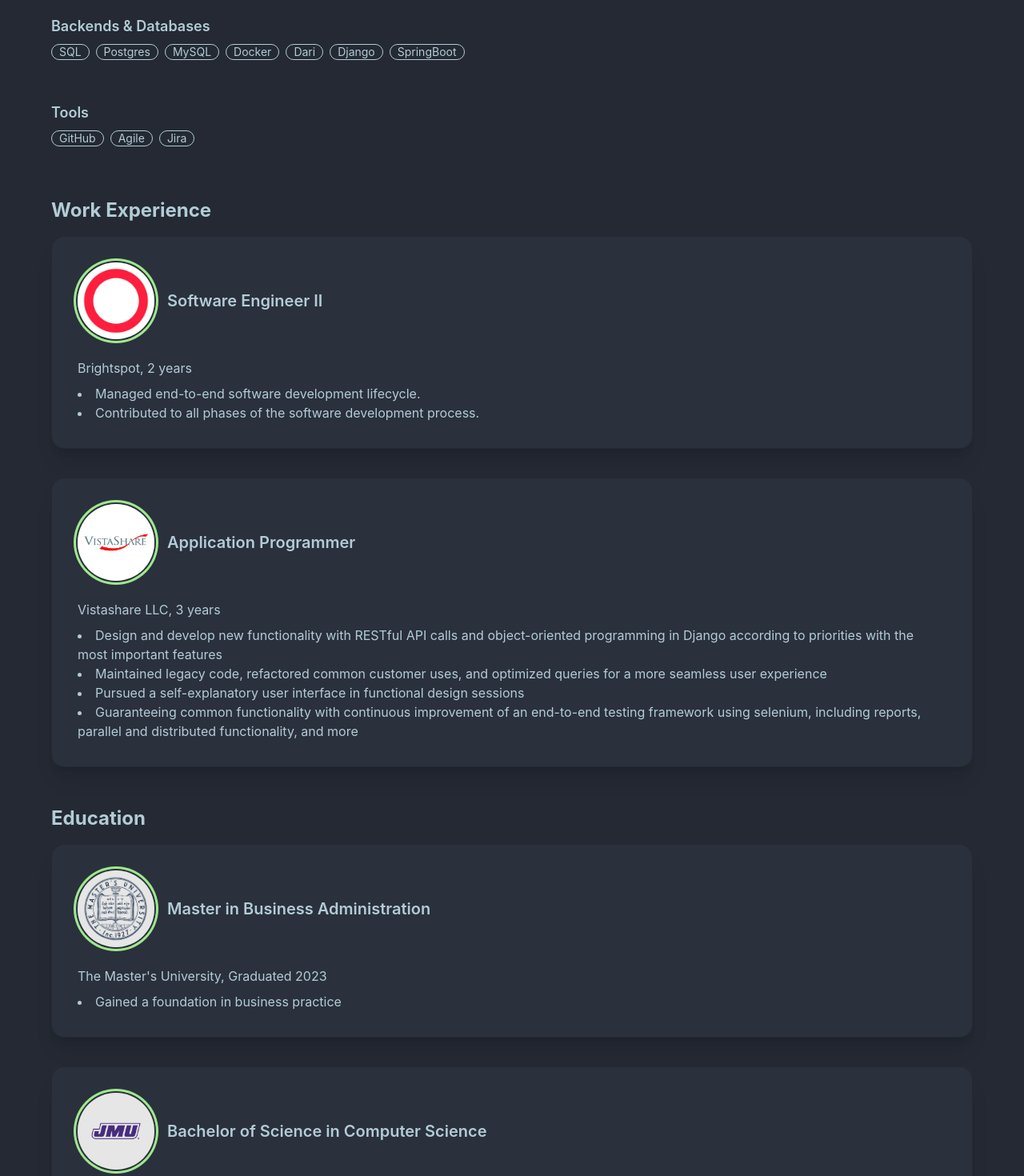
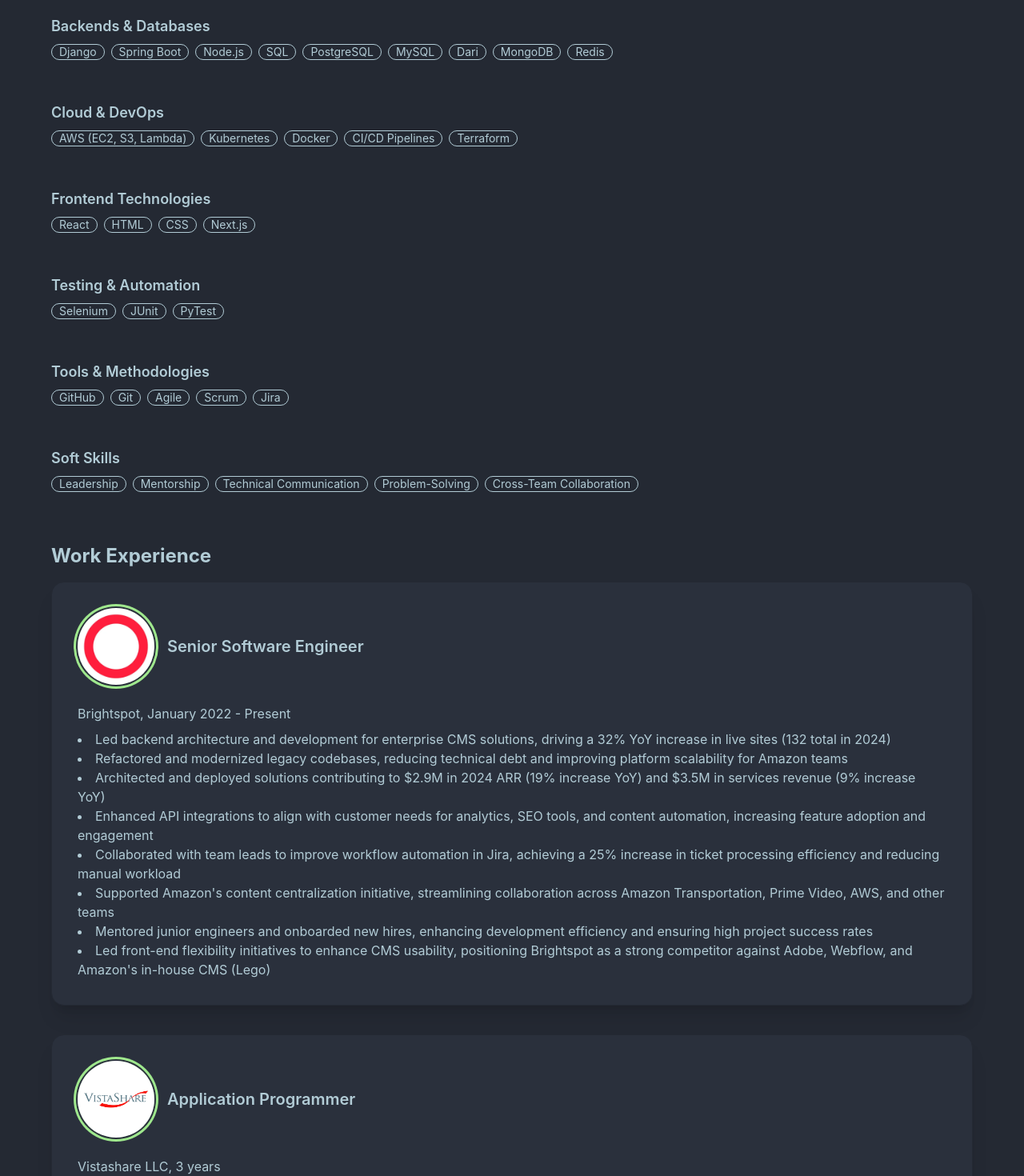
Before and after one commit to john-unger/john-unger.github.io, a React (Create React App) app in the folder my-portfolio/: page / in a window 1280 px wide. Shown: the part 460-1930 px from the top of the page at 80% size. Built offline with nearby package versions, Linux system fonts and the light colour scheme.

Commit message:
update the descriptions of my latest experience

```diff
--- a/my-portfolio/src/App.js
+++ b/my-portfolio/src/App.js
@@ -7,21 +7,31 @@
 function App() {
   // Define the data for Skills and Experiences
   const skills = {
-    "Programming Languages": ["Java", "Python", "C", "JavaScript", "JQuery"],
-    "Backends & Databases": ["SQL", "Postgres", "MySQL", "Docker", "Dari", "Django", "SpringBoot",],
-    "Tools": ["GitHub", "Agile", "Jira"]
+    "Programming Languages": ["Java", "Python", "C", "JavaScript", "TypeScript", "JQuery"],
+    "Backends & Databases": ["Django", "Spring Boot", "Node.js", "SQL", "PostgreSQL", "MySQL", "Dari", "MongoDB", "Redis"],
+    "Cloud & DevOps": ["AWS (EC2, S3, Lambda)", "Kubernetes", "Docker", "CI/CD Pipelines", "Terraform"],
+    "Frontend Technologies": ["React", "HTML", "CSS", "Next.js"],
+    "Testing & Automation": ["Selenium", "JUnit", "PyTest"],
+    "Tools & Methodologies": ["GitHub", "Git", "Agile", "Scrum", "Jira"],
+    "Soft Skills": ["Leadership", "Mentorship", "Technical Communication", "Problem-Solving", "Cross-Team Collaboration"]
   };
 
   const experiences = {
     "Work Experience": [
       {
-        title: 'Software Engineer II',
+        title: 'Senior Software Engineer',
         company: 'Brightspot',
-        duration: '2 years',
+        duration: 'January 2022 - Present',
         logo: `brightspot_logo.webp`,
         description: [
-          'Managed end-to-end software development lifecycle.',
-          'Contributed to all phases of the software development process.'
+          "Led backend architecture and development for enterprise CMS solutions, driving a 32% YoY increase in live sites (132 total in 2024)",
+          "Refactored and modernized legacy codebases, reducing technical debt and improving platform scalability for Amazon teams",
+          "Architected and deployed solutions contributing to $2.9M in 2024 ARR (19% increase YoY) and $3.5M in services revenue (9% increase YoY)",
+          "Enhanced API integrations to align with customer needs for analytics, SEO tools, and content automation, increasing feature adoption and engagement",
+          "Collaborated with team leads to improve workflow automation in Jira, achieving a 25% increase in ticket processing efficiency and reducing manual workload",
+          "Supported Amazon's content centralization initiative, streamlining collaboration across Amazon Transportation, Prime Video, AWS, and other teams",
+          "Mentored junior engineers and onboarded new hires, enhancing development efficiency and ensuring high project success rates",
+          "Led front-end flexibility initiatives to enhance CMS usability, positioning Brightspot as a strong competitor against Adobe, Webflow, and Amazon's in-house CMS (Lego)"
         ]
       },
       {
@@ -30,29 +40,36 @@
         duration: '3 years',
         logo: `vs_logo_lg-centered.png`,
         description: [
-          'Design and develop new functionality with RESTful API calls and object-oriented programming in Django according to priorities with the most important features',
-          'Maintained legacy code, refactored common customer uses, and optimized queries for a more seamless user experience',
-          'Pursued a self-explanatory user interface in functional design sessions',
-          'Guaranteeing common functionality with continuous improvement of an end-to-end testing framework using selenium, including reports, parallel and distributed functionality, and more'
+          'Designed and developed new features using Django, implementing RESTful API calls and object-oriented programming to enhance core product functionality',
+          'Refactored and rebuilt legacy functionality using the Django framework, improving system maintainability, scalability, and performance',
+          'Optimized database queries and modernized data access patterns, reducing load times by 60% and enhancing efficiency',
+          'Led functional design sessions to create a self-explanatory user interface, enhancing usability and customer experience',
+          'Developed and maintained an automated end-to-end testing framework with Selenium, improving test coverage and ensuring reliability across parallel and distributed environments'
         ]
       },
     ],
     "Education": [
       {
-        title: 'Master in Business Administration',
+        title: 'Master in Business Administration (MBA)',
         company: 'The Master\'s University',
         duration: 'Graduated 2023',
         logo: 'MastersU_Seal.png',
         description: [
-          'Gained a foundation in business practice'
+          'Coursework in Leadership, Operations Management, Corporate Finance, Marketing Strategy, IT Management',
+          'Developed team leadership, strategic decision-making, and business acumen to enhance software development and project management',
+          'Gained expertise in managing cross-functional teams, optimizing workflows, and aligning technical projects with business objectives'
         ]
       },
       {
-        title: 'Bachelor of Science in Computer Science',
+        title: 'Bachelor of Science in Computer Science, Minor in Mathematics',
         company: 'James Madison University',
         duration: 'Graduated 2017',
         logo: 'JMU-block-RGB-purple-square.png',
         description: [
+          'Coursework in Software Engineering, Database Design, Algorithms & Data Structures, Parallel & Distributed Systems, Embedded Systems',
+          'Gained expertise in software architecture, programming languages, and database management',
+          'Developed skills in autonomous robotics, computer systems, and algorithm optimization',
+          'Applied mathematical foundations (Calculus, Linear Algebra, Discrete Structures) to problem-solving in software development'
         ]
       },
     ],
@@ -63,9 +80,10 @@
         duration: '2011 - 2020',
         logo: 'crosslink-logo.png',
         description: [
-          'Prepare, and direct presentations and cameras live with songs and sermons',
-          'On-the-spot troubleshoot software and hardware problems that arise for a seamless event',
-          'Work as part of a team each week to maintain, produce, and teach the service'
+          "Provided real-time troubleshooting for software and hardware issues, ensuring seamless live events and broadcasts",
+          "Collaborated with a media production team to operate and maintain audio-visual equipment for weekly services",
+          "Directed and managed live presentations, camera operations, and visual content for worship sessions and sermons",
+          "Trained and mentored new volunteers in media operations, improving overall team efficiency and production quality"
         ]
       },
     ]
```
